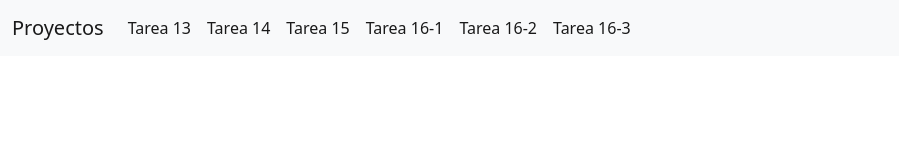
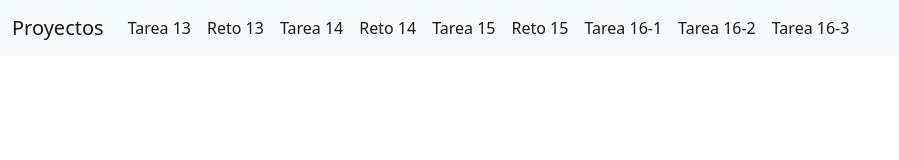
Before and after one commit to pgonzales7/proyectogit, a plain HTML site: page index.html in a window 1280 px wide. Shown: the whole page, without its empty margins (0-899 px from the left). Drawn offline with nearby package versions, Linux system fonts and the light colour scheme.

Commit message:
Update index.html

```diff
--- a/index.html
+++ b/index.html
@@ -20,11 +20,22 @@
         <li class="nav-item">
           <a class="nav-link active" aria-current="page" href="trabajo13.html">Tarea 13</a>
         </li>
+          <li class="nav-item">
+          <a class="nav-link active" aria-current="page" href="reto13.html">Reto 13</a>
+        </li>
         <li class="nav-item">
           <a class="nav-link active" aria-current="page" href="trabajo14.html">Tarea 14</a>
         </li>
+          </li>
+          <li class="nav-item">
+          <a class="nav-link active" aria-current="page" href="reto14.html">Reto 14</a>
+        </li>
         <li class="nav-item">
           <a class="nav-link active" aria-current="page" href="trabajo15.html">Tarea 15</a>
+        </li>
+        </li>
+          <li class="nav-item">
+          <a class="nav-link active" aria-current="page" href="reto15.html">Reto 15</a>
         </li>
         <li class="nav-item">
           <a class="nav-link active" aria-current="page" href="trabajo16-1.html">Tarea 16-1</a>
```
